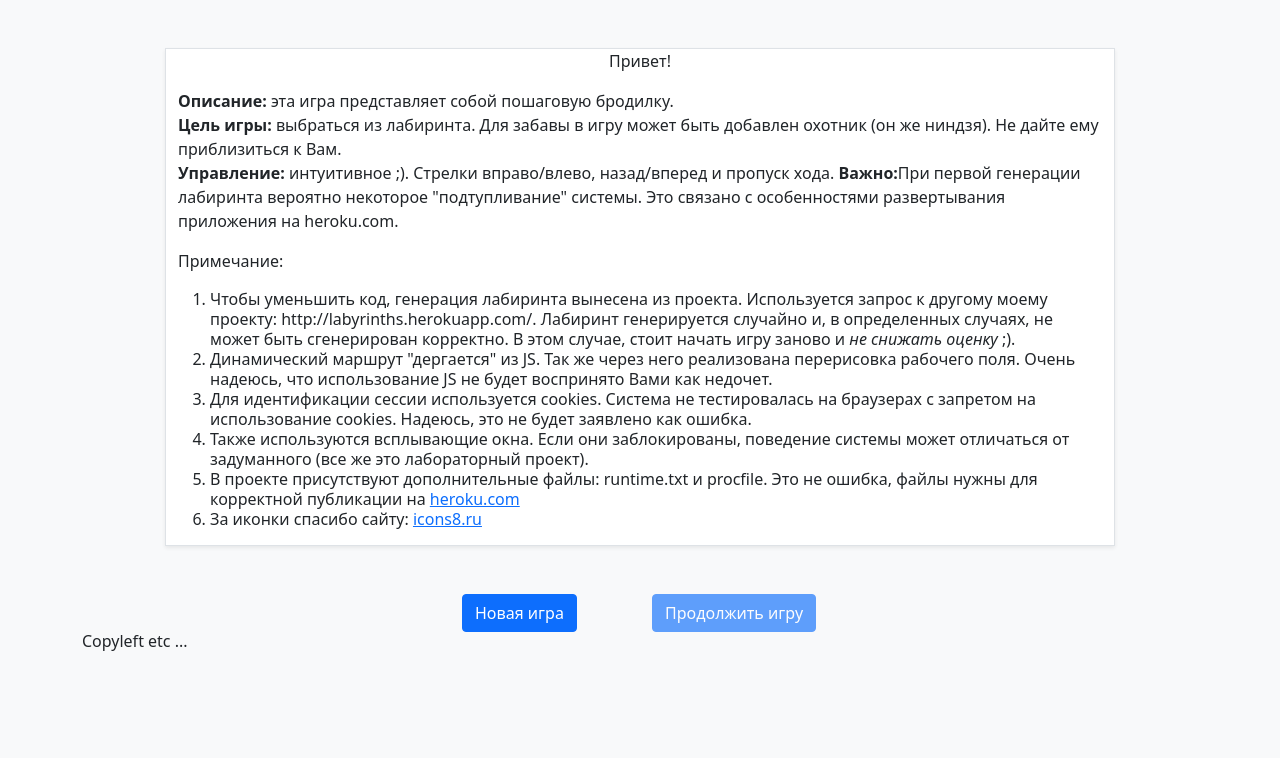
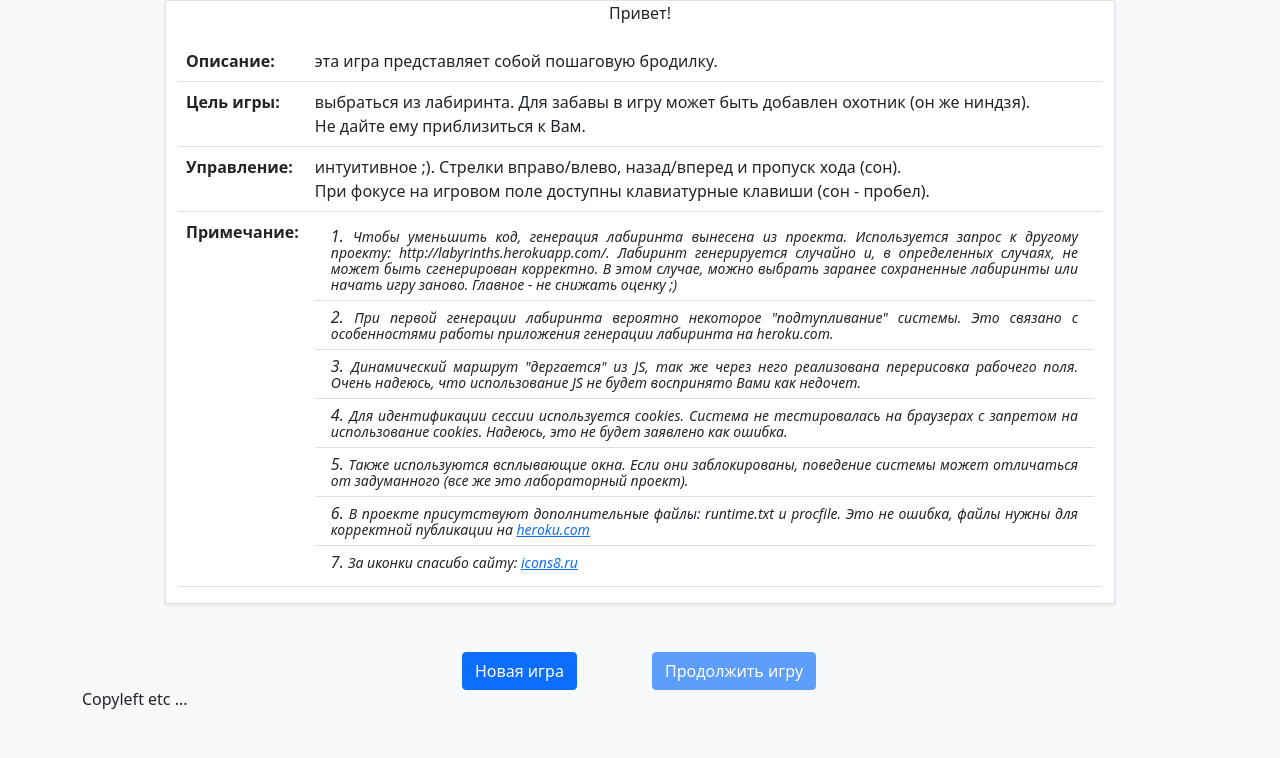
Before and after one commit to mkhaykin/stepik-mini, a Flask app: page / in a window 1280 px wide. Shown: the part 42-800 px from the top of the page. Run offline with Flask 2, Linux system fonts and the light colour scheme; some libraries are stand-ins or nearby versions.

Commit message:
index.html fix

```diff
--- a/templates/index.html
+++ b/templates/index.html
@@ -1,52 +1,91 @@
 {% extends "layout.html" %}
 {% block content %}
 <div class="container">
-    <div class="row align-items-center justify-items-center mt-5">
+    <div class="row">
         <div class="col-1"></div>
         <div class="col border bg-white shadow-sm ">
             <p class="text-center">
                 {% if user_name %}
                 Привет, <b>{{ user_name }}</b>!
 <!--                TODO добавить персонализированную информацию о последней игре -->
+<!--                все в версии v0.2-->
                 {% else %}
                 Привет!
                 {% endif %}
             </p>
-            <p>
-                <b>Описание:</b> эта игра представляет собой пошаговую бродилку.<br>
-                <b>Цель игры:</b> выбраться из лабиринта. Для забавы в игру может быть добавлен охотник (он же ниндзя).
-                Не дайте ему приблизиться к Вам.<br>
-                <b>Управление:</b> интуитивное ;). Стрелки вправо/влево, назад/вперед и пропуск хода.
-                <b>Важно:</b>При первой генерации лабиринта вероятно некоторое "подтупливание" системы.
-                Это связано с особенностями развертывания приложения на heroku.com.
-            </p>
-            <p>Примечание:
-                <ol class="fs-6 lh-sm">
-                    <li>Чтобы уменьшить код, генерация лабиринта вынесена из проекта. Используется запрос к другому
-                        моему проекту: http://labyrinths.herokuapp.com/. Лабиринт генерируется случайно и,
-                        в определенных случаях, не может быть сгенерирован корректно.
-                        В этом случае, стоит начать игру заново и <i>не снижать оценку</i> ;).
+            <table class="table ">
+                <tr>
+                    <td><b>Описание:</b></td>
+                    <td>эта игра представляет собой пошаговую бродилку.</td>
+                </tr>
+                <tr>
+                    <td><b>Цель игры:</b></td>
+                    <td>выбраться из лабиринта. Для забавы в игру может быть добавлен охотник (он же ниндзя).<br>
+                    Не дайте ему приблизиться к Вам.</td>
+                </tr>
+                <tr>
+                    <td><b>Управление:</b></td>
+                    <td>интуитивное ;). Стрелки вправо/влево, назад/вперед и пропуск хода (сон).<br>
+                При фокусе на игровом поле доступны клавиатурные клавиши (сон - пробел).</td>
+                </tr>
+                <tr>
+                    <td><b>Примечание:</b></td>
+                    <td>
+<!--                        TODO заменить style на аналог бутстрапа-->
+                        <ol class="list-group list-group-numbered list-group-flush fw-weight-light lh-1 fst-italic"
+                            style="text-align: justify">
+                            <li class="list-group-item">
+                                <small>
+                                    Чтобы уменьшить код, генерация лабиринта вынесена из проекта.
+                                    Используется запрос к другому проекту: http://labyrinths.herokuapp.com/.
+                                    Лабиринт генерируется случайно и, в определенных случаях, не может быть
+                                    сгенерирован корректно. В этом случае, можно выбрать заранее сохраненные лабиринты
+                                    или начать игру заново.
+                                    Главное - <i>не снижать оценку</i> ;)
+                                </small>
                             </li>
-                    <li>Динамический маршрут "дергается" из JS. Так же через него реализована перерисовка
-                        рабочего поля. Очень надеюсь, что использование JS не будет воспринято Вами как недочет.</li>
-                    <li>Для идентификации сессии используется cookies. Система не тестировалась на браузерах
+                            <li class="list-group-item">
+                                <small>
+                                    При первой генерации лабиринта вероятно некоторое "подтупливание" системы.
+                                    Это связано с особенностями работы приложения генерации лабиринта на heroku.com.
+                                </small>
+                            </li>
+                            <li class="list-group-item">
+                                <small>
+                                    Динамический маршрут "дергается" из JS, так же через него реализована перерисовка
+                                    рабочего поля. Очень надеюсь, что использование JS не будет воспринято Вами как недочет.
+                                </small>
+                            </li>
+                            <li class="list-group-item">
+                                <small>
+                                    Для идентификации сессии используется cookies. Система не тестировалась на браузерах
                                     с запретом на использование cookies. Надеюсь, это не будет заявлено как ошибка.
+                                </small>
                             </li>
-                    <li>Также используются всплывающие окна. Если они заблокированы, поведение системы
+                            <li class="list-group-item">
+                                <small>
+                                    Также используются всплывающие окна. Если они заблокированы, поведение системы
                                     может отличаться от задуманного (все же это лабораторный проект).
+                                </small>
                             </li>
-                    <li>
-                        В проекте присутствуют дополнительные файлы: runtime.txt и procfile. Это не ошибка, файлы нужны
-                        для корректной публикации на <a href="https://heroku.com/">heroku.com</a>
-                    </li>                    <li>
+                            <li class="list-group-item">
+                                <small>
+                                    В проекте присутствуют дополнительные файлы: runtime.txt и procfile. Это не ошибка,
+                                    файлы нужны для корректной публикации на <a href="https://heroku.com/">heroku.com</a>
+                                </small>
+                            </li>
+                            <li class="list-group-item">
+                                <small>
                                     За иконки спасибо сайту: <a href="https://icons8.ru/">icons8.ru</a>
+                                </small>
                             </li>
                         </ol>
-            </p>
+                    </td>
+                </tr>
+            </table>
         </div>
         <div class="col-1"></div>
     </div>
-<!--    <form action="" method="post" novalidate>-->
     <div class="form-row row justify-content-center mt-5">
         <div class="col-sm-2">
             <input id="id_btn_new" type="button" class="btn btn-primary" value="Новая игра" onClick='location.href="/new"'>
@@ -56,6 +95,5 @@
                    onClick='location.href="/game"' {% if not game_run %} disabled {% endif %}>
         </div>
     </div>
-<!--    </form>-->
 </div>
 {% endblock content %}
```
Lines whose indentation alone changed are shown as unchanged.
